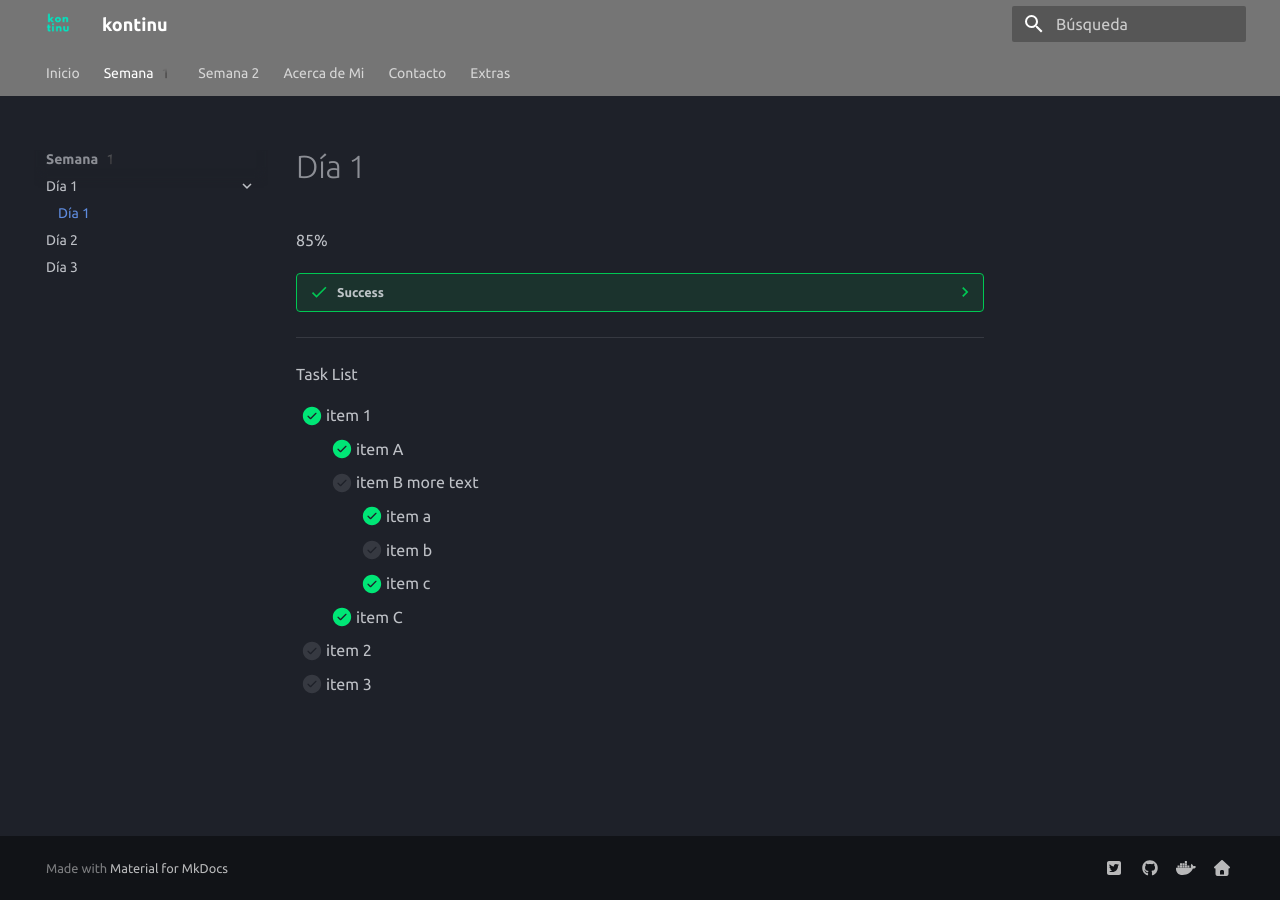
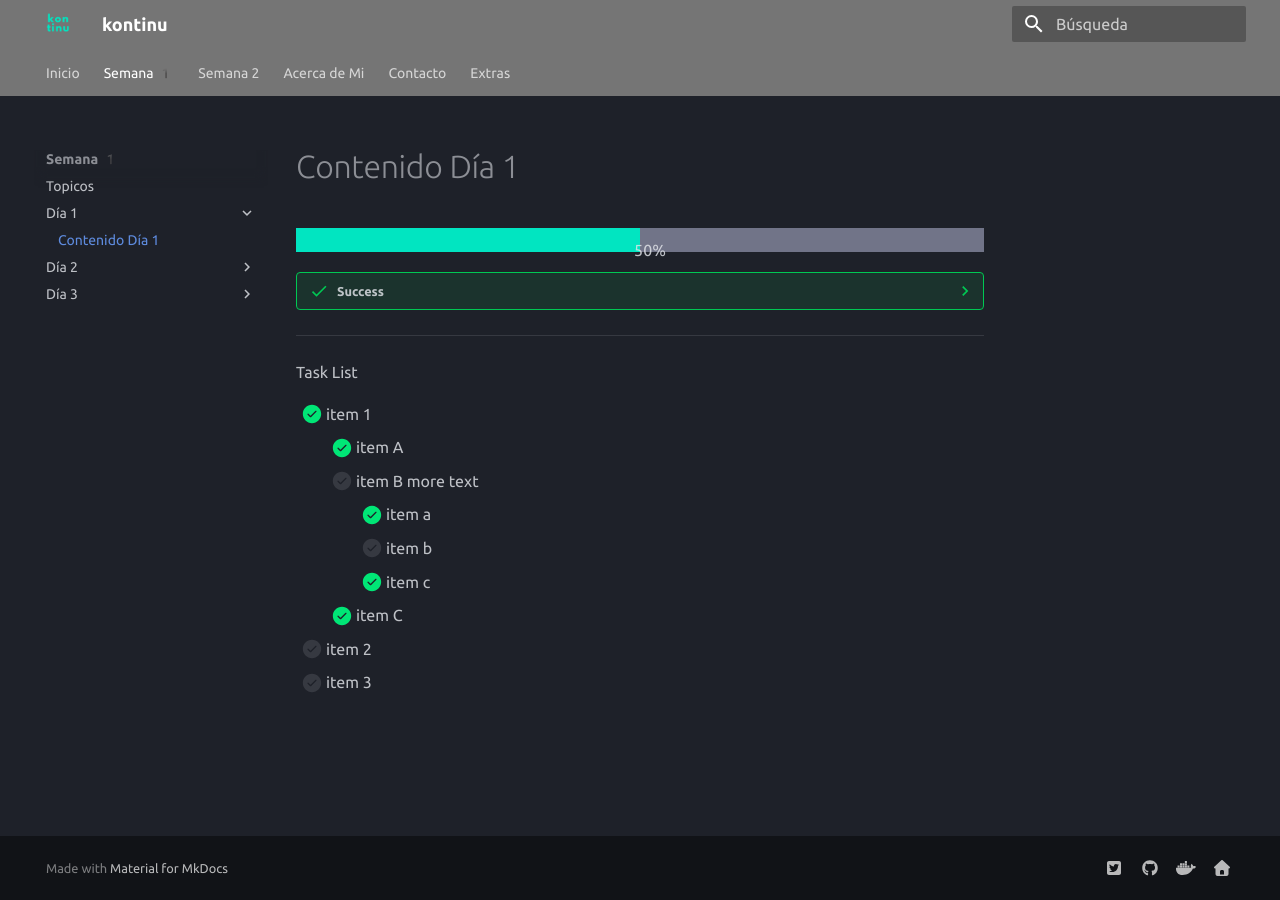
Before and after one commit to kontinu/container-expert-mkdocs, an MkDocs documentation site: the page built from docs/semana1/d1.md, in a window 1280 px wide. Built offline with MkDocs 1.6.1 and Material for MkDocs 9.7.7, drawn with Linux system fonts in a browser that asks for light colours.

```diff
--- a/docs/assets/css/extra.css
+++ b/docs/assets/css/extra.css
@@ -16,9 +16,3 @@
  input, select, textarea{
     color: #b700ff;
 }
-
-<div class="progress progress-100plus">
-    <div class="progress-bar" style="width:100.00%">
-        <p class="progress-label">100%</p>
-    </div>
-</div>
--- /dev/null
+++ b/docs/assets/css/progressbar.css
@@ -0,0 +1,62 @@
+.progress-label {
+    position: absolute;
+    text-align: center;
+    font-weight: 500;
+    width: 100%;
+    margin: 10px;
+    line-height: 1.2rem;
+    white-space: nowrap;
+    overflow: hidden;
+}
+
+.progress-bar {
+    height: 1.2rem;
+    float: left;
+    background-color: #2979ff;
+}
+
+.progress {
+    display: block;
+    width: 100%;
+    margin: 0.5rem 0;
+    height: 1.2rem;
+    background-color: #717488;
+    position: relative;
+}
+
+.progress.thin {
+    margin-top: 0.9rem;
+    height: 0.4rem;
+}
+
+.progress.thin .progress-label {
+    margin-top: -0.4rem;
+}
+
+.progress.thin .progress-bar {
+    height: 0.4rem;
+}
+
+.progress-100plus .progress-bar {
+    background-color: #01E5C1;
+}
+
+.progress-80plus .progress-bar {
+    background-color: #fbc02d;
+}
+
+.progress-60plus .progress-bar {
+    background-color: #ff9100;
+}
+
+.progress-40plus .progress-bar {
+    background-color: #ff5252;
+}
+
+.progress-20plus .progress-bar {
+    background-color: #ff1744;
+}
+
+.progress-0plus .progress-bar {
+    background-color: #f50057;
+}
--- a/docs/semana1/d1.md
+++ b/docs/semana1/d1.md
@@ -1,7 +1,10 @@
-# Día 1
+# Contenido Día 1
 
-[===85% "85%"]{: .candystripe}
-
+<div class="progress progress-100plus">
+    <div class="progress-bar" style="width:50.00%">
+        <p class="progress-label">50%</p>
+    </div>
+</div>
 
 
 ??? success
--- a/docs/semana1/d2.md
+++ b/docs/semana1/d2.md
@@ -0,0 +1 @@
+# Contenido Dia 2
--- a/docs/semana1/d3.md
+++ b/docs/semana1/d3.md
@@ -0,0 +1 @@
+# Contenido dia 3
--- a/mkdocs.yml
+++ b/mkdocs.yml
@@ -3,14 +3,21 @@ site_name: kontinu
 nav:
     - Inicio: 'index.md'
     - Semana 1️:
+        Topicos: 'semana1/topics.md'
         Día 1:
           - 'semana1/d1.md'
-        Día 2: 'semana1/d2.md'
-        Día 3: 'semana1/d3.md'
+        Día 2:
+          - 'semana1/d2.md'
+        Día 3:
+          - 'semana1/d3.md'
     - Semana 2:
-        Día 1: 'semana2/d1.md'
-        Día 2: 'semana2/d2.md'
-        Día 3: 'semana2/d3.md'
+        Topicos: 'semana2/topics.md'
+        Día 1:
+          - 'semana2/d1.md'
+        Día 2:
+          - 'semana2/d2.md'
+        Día 3:
+          - 'semana2/d3.md'
     - Acerca de Mi: 'about.md'
     - Contacto: 'contact.md'
     - Extras:
@@ -133,5 +140,6 @@ markdown_extensions:
 extra_css:
     - assets/css/extra.css
     - assets/css/contact_form.css
+    - assets/css/progressbar.css
 
 use_directory_urls: true
```
Also changed, not shown: docs/index.md (+37 -8 lines), docs/semana1/topics.md (added, +20 -0 lines), docs/semana2/topics.md (added, +1 -0 lines).
